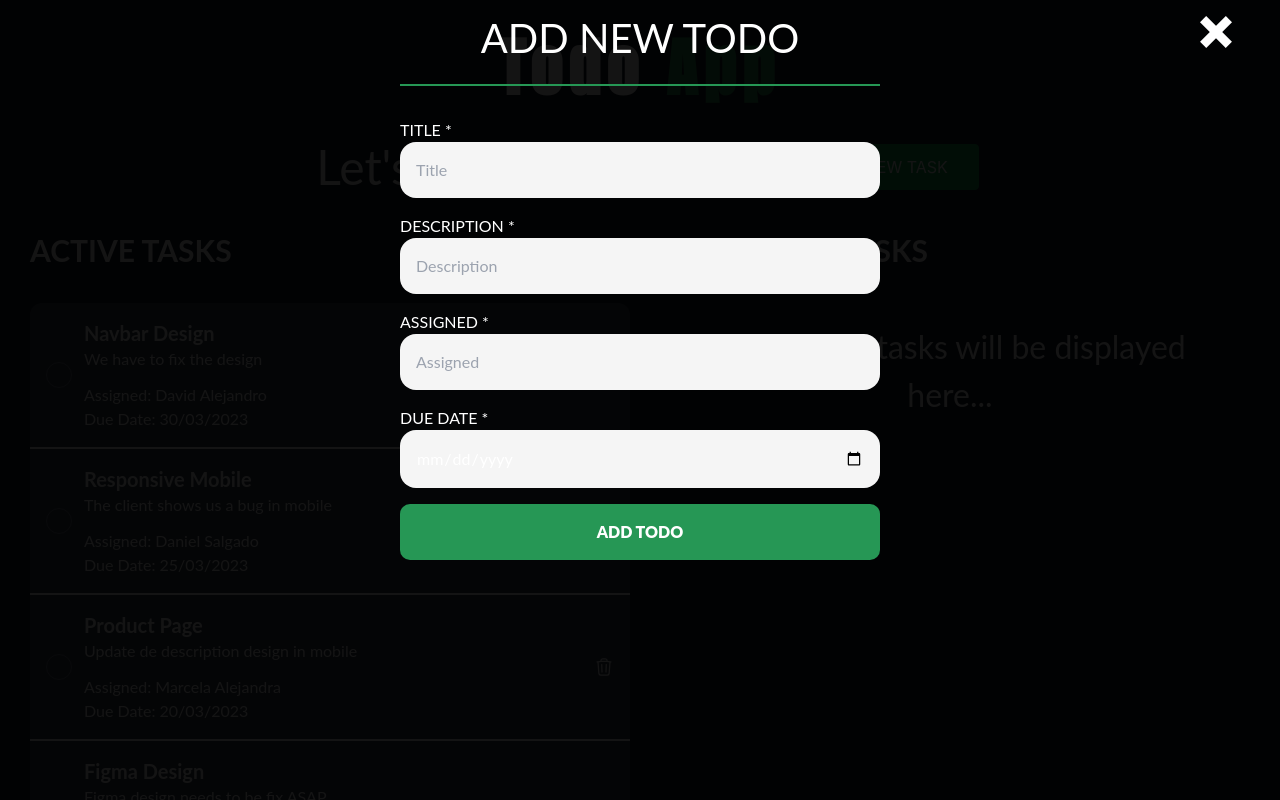
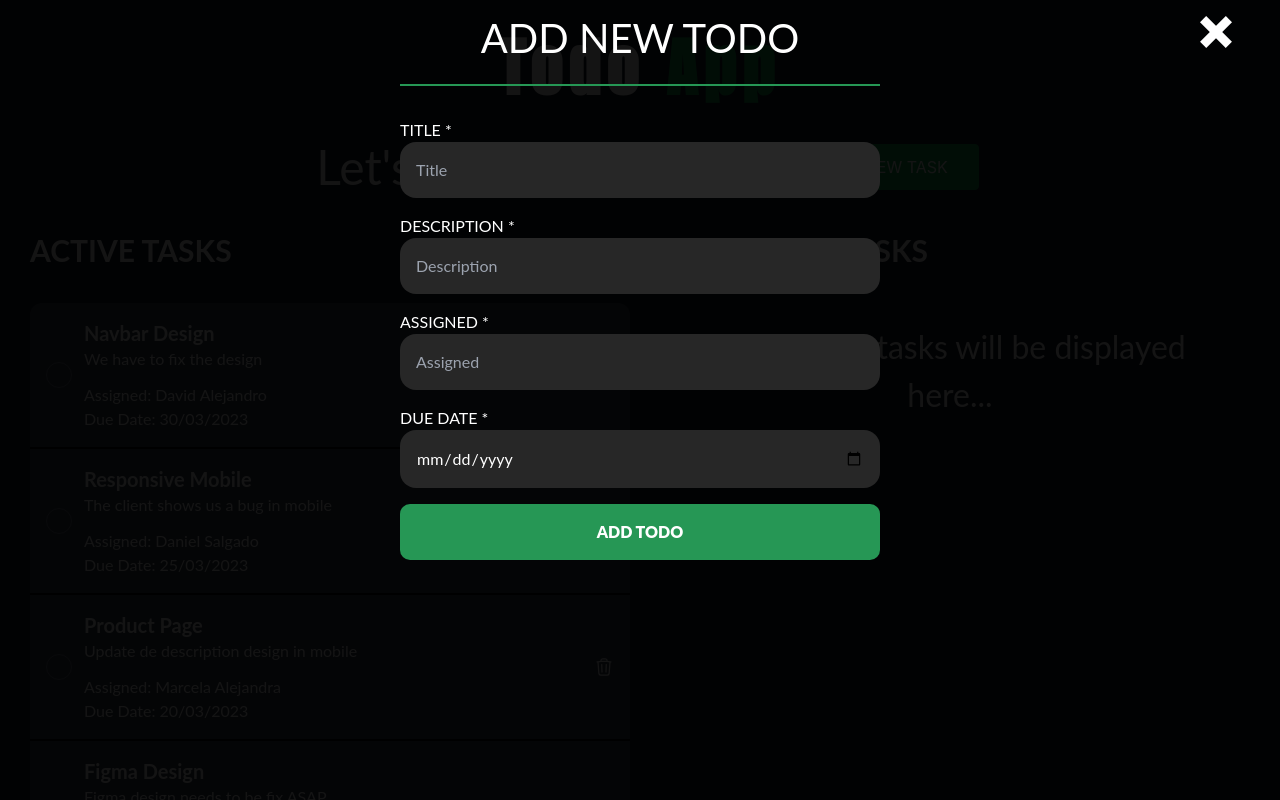
Before and after one commit to danielsalvas/todoApp-zustand.danisalgado.com, a React (Vite) app: page / in a window 1280 px wide. Both pictures are taken after a click on the button "ADD NEW TASK". Built offline with nearby package versions, Linux system fonts and the light colour scheme.

Commit message:
[Fixes] Some fixes in Form colors

```diff
--- a/src/App.css
+++ b/src/App.css
@@ -34,8 +34,8 @@
 }
 
 .add_todo_button {
-  background-color: #13aa52;
-  border: 1px solid #13aa52;
+  background-color: #13AA52;
+  border: 1px solid #13AA52;
   border-radius: 4px;
   box-shadow: rgba(0, 0, 0, .1) 0 2px 4px 0;
   box-sizing: border-box;
--- a/src/App.jsx
+++ b/src/App.jsx
@@ -6,9 +6,11 @@ import './App.css'
 
 function App() {
 
-  const { modal } = useStore(
+  const { modal, todos, completedTodos } = useStore(
     (state) => ({
-      modal: state.modal
+      modal: state.modal,
+      todos: state.todos,
+      completedTodos: state.completedTodos,
     })
   );
 
--- a/src/components/ModalForm/modalform.module.css
+++ b/src/components/ModalForm/modalform.module.css
@@ -95,12 +95,13 @@ body .modal {
 .form input[type="text"],
 .form input[type="date"]
 {
-    background-color: var(--light-gray);
+    background-color: #272727;
     border-radius: 1rem;
     padding: 1rem;
     border: none;
     flex: 1;
     font-size: 1rem;
+    color: white;
 }
 .form input[type="submit"] {
     background-color: #269755;
--- a/src/components/Title/title.module.css
+++ b/src/components/Title/title.module.css
@@ -7,5 +7,5 @@
 }
 
 .color_title {
-    color: #269755;
+    color: #13AA52;
 }
--- a/src/components/Todo/todo.module.css
+++ b/src/components/Todo/todo.module.css
@@ -8,7 +8,7 @@
     border-style: solid;
     --tw-border-opacity: 1;
     border-color: rgb(75 85 99 / var(--tw-border-opacity));
-    border-bottom: 2px solid #fff;
+    border-bottom: 2px solid #000000;
 }
 
 .container_todo_center{
--- a/src/components/TodoCompleted/todocompleted.module.css
+++ b/src/components/TodoCompleted/todocompleted.module.css
@@ -8,7 +8,7 @@
     border-style: solid;
     --tw-border-opacity: 1;
     border-color: rgb(75 85 99 / var(--tw-border-opacity));
-    border-bottom: 2px solid #fff;
+    border-bottom: 2px solid #000000;
 }
 
 .checkbox{
```
